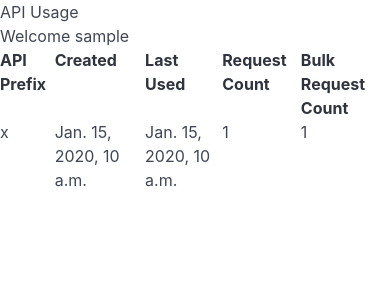
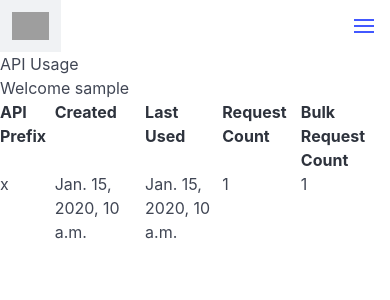
Before and after one commit to cyberdeeb/lead-validator-api, a Django app: page /dashboard/ in a window 390 px wide. Shown: the top 300 px of the page. Run offline with Django 5.2, Linux system fonts and the light colour scheme; a user stored in the database is signed in; tables that the repository leaves empty hold one stand-in row (values such as "Sample post"); grey boxes are pictures that could not be loaded.

Commit message:
feat(auth-ui): improve login/signup design and navbar behavior
- Styled signup and login pages with Bulma and crispy forms

- Added navbar with hamburger functionality for mobile

- Implemented user-based routing logic and dynamic button visibility

- Switched logout from GET to secure POST form

- Added logo image to navbar

```diff
--- a/myproject/api/static/api/style.css
+++ b/myproject/api/static/api/style.css
@@ -0,0 +1,8 @@
+.label {
+    margin-top: 1.25em;
+}
+
+.navbar-logo {
+    max-height: 4rem;
+    max-width: auto;
+}
--- a/myproject/api/templates/api/base.html
+++ b/myproject/api/templates/api/base.html
@@ -5,6 +5,7 @@
     <meta charset="UTF-8" />
     <meta name="viewport" content="width=device-width, initial-scale=1.0" />
     <link rel="stylesheet" href="https://cdn.jsdelivr.net/npm/bulma@1.0.2/css/bulma.min.css">
+    <link rel="stylesheet" href="{% static 'api/style.css' %}">
     <link rel="preconnect" href="https://fonts.googleapis.com" />
     <link rel="preconnect" href="https://fonts.gstatic.com" crossorigin />
     <link
@@ -15,6 +16,90 @@
   </head>
 
   <body>
+    <nav class="navbar" role="navigation" aria-label="main navigation">
+      <div class="navbar-brand">
+        <a class="navbar-item" href="">
+          <img src="{% static 'api/images/logo.svg' %}" class="navbar-logo" alt="logo">
+        </a>
+
+        <a role="button" class="navbar-burger" aria-label="menu" aria-expanded="false" data-target="navbarBasicExample">
+          <span aria-hidden="true"></span>
+          <span aria-hidden="true"></span>
+          <span aria-hidden="true"></span>
+          <span aria-hidden="true"></span>
+        </a>
+      </div>
+
+      <div id="navbarBasicExample" class="navbar-menu">
+        <div class="navbar-start">
+          <a class="navbar-item">
+            Home
+          </a>
+
+          <a class="navbar-item">
+            Documentation
+          </a>
+
+          <a class="navbar-item">
+            About
+          </a>
+
+          <a class="navbar-item">
+            Report an Issue
+          </a>
+        </div>
+
+        <div class="navbar-end">
+          <div class="navbar-item">
+            <div class="buttons">
+              {% if request.user.is_authenticated %}
+              <form action="{% url 'logout' %}" method="post">
+                {% csrf_token %}
+                <button type="submit" class="button is-primary {% if 'logout' in active_links %}is-active{% endif %}">
+                  <strong>Logout</strong>
+                </button>
+              </form>
+              {% else %}
+              {% if request.path != '/signup/' %}
+              <a class="button is-primary" href="{% url 'signup' %}">
+                <strong>Sign up</strong>
+              </a>
+              {% endif %}
+              {% if request.path != '/login/' %}
+              <a class="button is-light" href="{% url 'login' %}">
+                Log in
+              </a>
+              {% endif %}
+              {% endif %}
+            </div>
+          </div>
+        </div>
+      </div>
+    </nav>
     {% block content %} {% endblock %}
+    <script>
+      // Bulma script
+      document.addEventListener('DOMContentLoaded', () => {
+
+        // Get all "navbar-burger" elements
+        const $navbarBurgers = Array.prototype.slice.call(document.querySelectorAll('.navbar-burger'), 0);
+
+        // Add a click event on each of them
+        $navbarBurgers.forEach( el => {
+          el.addEventListener('click', () => {
+
+            // Get the target from the "data-target" attribute
+            const target = el.dataset.target;
+            const $target = document.getElementById(target);
+
+            // Toggle the "is-active" class on both the "navbar-burger" and the "navbar-menu"
+            el.classList.toggle('is-active');
+            $target.classList.toggle('is-active');
+
+          });
+        });
+
+        });
+    </script>
   </body>
 </html>
--- a/myproject/api/views.py
+++ b/myproject/api/views.py
@@ -2,6 +2,7 @@ import pandas as pd
 from django.shortcuts import render, redirect
 from django.contrib.auth import login
 from django.contrib.auth.decorators import login_required
+from django.contrib.auth.views import LoginView
 from .forms import CustomUserCreationForm
 from rest_framework.views import APIView
 from rest_framework.response import Response
@@ -104,15 +105,25 @@ class CSVLeadVerificationAPIView(APIView):
 # Web views
 
 def signup_view(request):
+    if request.user.is_authenticated:
+        return redirect('dashboard')
+
     if request.method == 'POST':
         form = CustomUserCreationForm(request.POST)
-        if form.is_valid:
+        if form.is_valid():
             user = form.save()
             login(request, user)
             return redirect('dashboard')
     else:
             form = CustomUserCreationForm()
+
     return render(request, 'api/signup.html', {'form':form})
+
+class CustomLoginView(LoginView):
+    def dispatch(self, request, *args, **kwargs):
+        if request.user.is_authenticated:
+            return redirect('dashboard')
+        return super().dispatch(request, *args, **kwargs)
 
 @login_required
 def dashboard_view(request):
--- a/myproject/myproject/urls.py
+++ b/myproject/myproject/urls.py
@@ -14,18 +14,19 @@ Including another URLconf
     1. Import the include() function: from django.urls import include, path
     2. Add a URL to urlpatterns:  path('blog/', include('blog.urls'))
 """
+from api.forms import CustomUserAuthenticationForm
 from django.contrib import admin
 from django.contrib.auth import views as auth_views
 from django.urls import path
 from rest_framework.urlpatterns import format_suffix_patterns
-from api.views import LeadVerificationAPIView, CSVLeadVerificationAPIView, signup_view, dashboard_view
+from api.views import LeadVerificationAPIView, CSVLeadVerificationAPIView, CustomLoginView, signup_view, dashboard_view
 
 urlpatterns = [
     path("admin/", admin.site.urls),
     path('verify/', LeadVerificationAPIView.as_view()),
     path('bulk-verify/', CSVLeadVerificationAPIView.as_view()),
     path('signup/', signup_view, name='signup'),
-    path('login/', auth_views.LoginView.as_view(template_name='api/login.html'), name='login'),
+    path('login/', CustomLoginView.as_view(template_name='api/login.html', form_class=CustomUserAuthenticationForm), name='login'),
     path('logout/', auth_views.LogoutView.as_view(), name='logout'),
     path('dashboard/', dashboard_view, name='dashboard'),
 ]
```
Also changed, not shown: myproject/api/forms.py (+26 -2 lines), myproject/api/templates/api/login.html (+19 -9 lines), myproject/api/static/api/images/logo.png (added), myproject/api/static/api/images/logo.svg (added).
